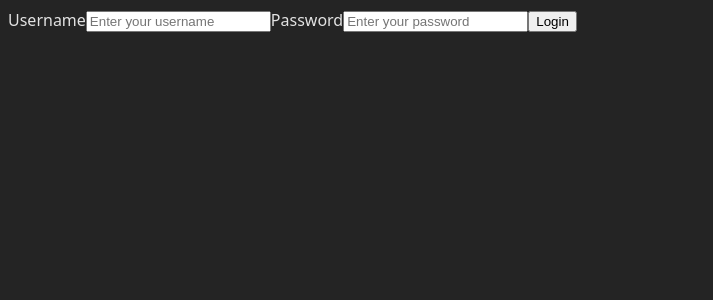
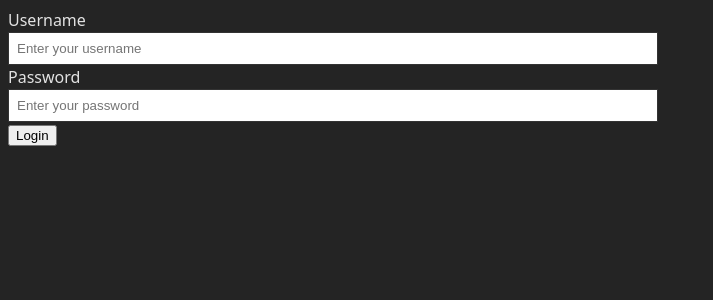
Before and after one commit to pmgalecki/nord-homework, a React (Vite) app: page /login in a window 1280 px wide. Shown: the top 300 px of the page, without its empty margins (0-713 px from the left). Built offline with nearby package versions, Linux system fonts and the light colour scheme.

Commit message:
Added text input component and moved App to its own file

```diff
--- a/src/app.tsx
+++ b/src/app.tsx
@@ -1,5 +1,59 @@
+import { StrictMode } from 'react';
+import { BrowserRouter, Routes, Route } from 'react-router';
+import { createGlobalStyle } from 'styled-components';
+import { QueryClient, QueryClientProvider } from '@tanstack/react-query';
+
+import Servers from './pages/servers';
+import Login from './pages/login';
+import { AuthProvider } from './auth';
+import { Layout, PrivateRoute } from './components';
+import { LOGIN_PATH, SERVERS_PATH } from './constants';
+
+const queryClient = new QueryClient();
+
 function App() {
-  return <h1>Hi mom</h1>;
+  return (
+    <StrictMode>
+      <GlobalStyle />
+      <BrowserRouter>
+        <AuthProvider>
+          <QueryClientProvider client={queryClient}>
+            <Routes>
+              <Route path={LOGIN_PATH} element={<Login />} />
+              <Route element={<Layout />}>
+                <Route
+                  path={SERVERS_PATH}
+                  element={
+                    <PrivateRoute>
+                      <Servers />
+                    </PrivateRoute>
+                  }
+                />
+              </Route>
+              <Route path="*" element={<h1>Not Found</h1>} />
+            </Routes>
+          </QueryClientProvider>
+        </AuthProvider>
+      </BrowserRouter>
+    </StrictMode>
+  );
 }
 
 export default App;
+
+const GlobalStyle = createGlobalStyle`
+  :root {
+    font-family: system-ui, Avenir, Helvetica, Arial, sans-serif;
+    line-height: 1.5;
+    font-weight: 400;
+
+    color-scheme: light dark;
+    color: rgba(255, 255, 255, 0.87);
+    background-color: #242424;
+
+    font-synthesis: none;
+    text-rendering: optimizeLegibility;
+    -webkit-font-smoothing: antialiased;
+    -moz-osx-font-smoothing: grayscale;
+  }
+`;
--- a/src/components/table/index.tsx
+++ b/src/components/table/index.tsx
@@ -61,19 +61,8 @@ function Table<DataType extends object>({
     return order == 'asc' ? <span>&#8593;</span> : <span>&#8595;</span>;
   };
 
-  const handleSearch = (searchString: string) => {
-    const filtered = rows.filter((row) => {
-      const current = Object.values(row)[0];
-
-      return current.startsWith(searchString);
-    });
-
-    setRows(filtered);
-  };
-
   return (
     <>
-      <input onChange={(e) => handleSearch(e.target.value)} />
       <StyledTable>
         <thead>
           <tr>
--- /dev/null
+++ b/src/components/text-input.tsx
@@ -0,0 +1,39 @@
+import { Field, ErrorMessage, FieldProps } from 'formik';
+import { InputHTMLAttributes } from 'react';
+import styled from 'styled-components';
+
+interface TextInputProps {
+  name: string;
+  placeholder: string;
+  label: string;
+}
+
+function TextInput({
+  name,
+  placeholder,
+  label,
+  ...rest
+}: TextInputProps & InputHTMLAttributes<HTMLInputElement>) {
+  return (
+    <div>
+      <label htmlFor={name}>{label}</label>
+      <Field id={name} name={name}>
+        {({ field }: FieldProps) => (
+          <div>
+            <Input {...field} {...rest} placeholder={placeholder} />
+          </div>
+        )}
+      </Field>
+      <ErrorMessage name={name} />
+    </div>
+  );
+}
+
+const Input = styled.input`
+  padding: 8px;
+  width: 50%;
+
+  border: 1px solid #333;
+`;
+
+export default TextInput;
--- a/src/main.tsx
+++ b/src/main.tsx
@@ -1,56 +1,5 @@
-import { StrictMode } from 'react';
 import { createRoot } from 'react-dom/client';
-import { BrowserRouter, Routes, Route } from 'react-router';
-import { createGlobalStyle } from 'styled-components';
-import { QueryClient, QueryClientProvider } from '@tanstack/react-query';
 
-import Servers from './pages/servers';
-import Login from './pages/login';
-import { AuthProvider } from './auth';
-import { Layout, PrivateRoute } from './components';
-import { LOGIN_PATH, SERVERS_PATH } from './constants';
+import App from './app';
 
-const queryClient = new QueryClient();
-
-const GlobalStyle = createGlobalStyle`
-  :root {
-    font-family: system-ui, Avenir, Helvetica, Arial, sans-serif;
-    line-height: 1.5;
-    font-weight: 400;
-
-    color-scheme: light dark;
-    color: rgba(255, 255, 255, 0.87);
-    background-color: #242424;
-
-    font-synthesis: none;
-    text-rendering: optimizeLegibility;
-    -webkit-font-smoothing: antialiased;
-    -moz-osx-font-smoothing: grayscale;
-  }
-`;
-
-createRoot(document.getElementById('root')!).render(
-  <StrictMode>
-    <GlobalStyle />
-    <BrowserRouter>
-      <AuthProvider>
-        <QueryClientProvider client={queryClient}>
-          <Routes>
-            <Route path={LOGIN_PATH} element={<Login />} />
-            <Route element={<Layout />}>
-              <Route
-                path={SERVERS_PATH}
-                element={
-                  <PrivateRoute>
-                    <Servers />
-                  </PrivateRoute>
-                }
-              />
-            </Route>
-            <Route path="*" element={<h1>Not Found</h1>} />
-          </Routes>
-        </QueryClientProvider>
-      </AuthProvider>
-    </BrowserRouter>
-  </StrictMode>,
-);
+createRoot(document.getElementById('root')!).render(<App />);
--- a/src/pages/login/form.tsx
+++ b/src/pages/login/form.tsx
@@ -1,4 +1,6 @@
-import { Formik, Field, Form, ErrorMessage, FormikHelpers } from 'formik';
+import { Formik, Form, FormikHelpers } from 'formik';
+
+import TextInput from '../../components/text-input';
 
 export interface LoginValues {
   username: string;
@@ -43,24 +45,19 @@ function LoginForm({ handleOnSubmit }: LoginFormProps) {
       >
         {({ isSubmitting }) => (
           <Form>
-            <label htmlFor="username">Username</label>
-            <Field
-              id="username"
+            <TextInput
               name="username"
+              placeholder="Enter your username"
+              label="Username"
               type="text"
-              placeholder="Enter your username"
             />
-            <ErrorMessage name="username" />
 
-            <label htmlFor="password">Password</label>
-            <Field
-              id="password"
+            <TextInput
               name="password"
+              placeholder="Enter your password"
+              label="Password"
               type="password"
-              placeholder="Enter your password"
-              autoComplete="on"
             />
-            <ErrorMessage name="password" />
             <button type="submit" disabled={isSubmitting}>
               Login
             </button>
```
